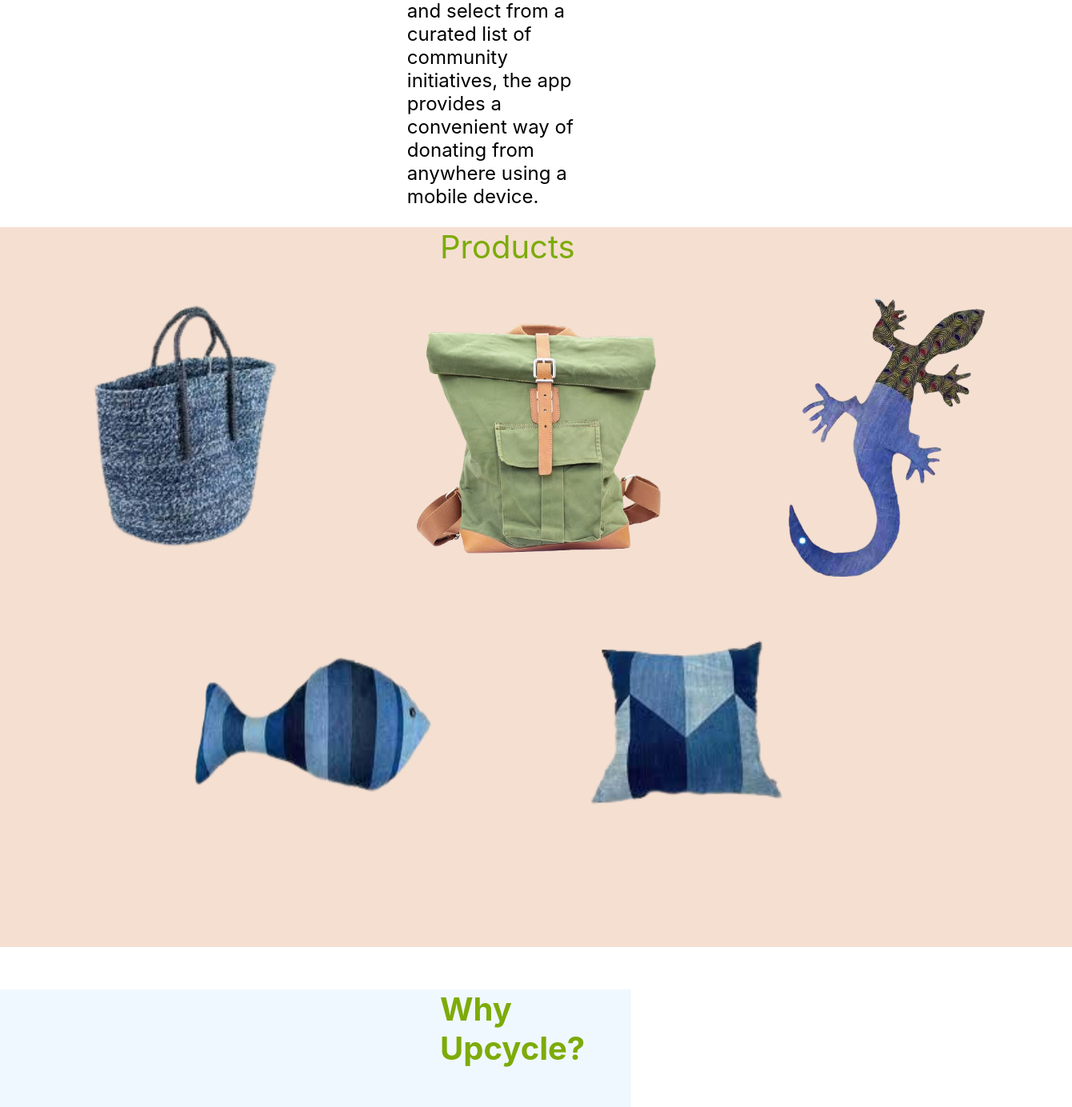
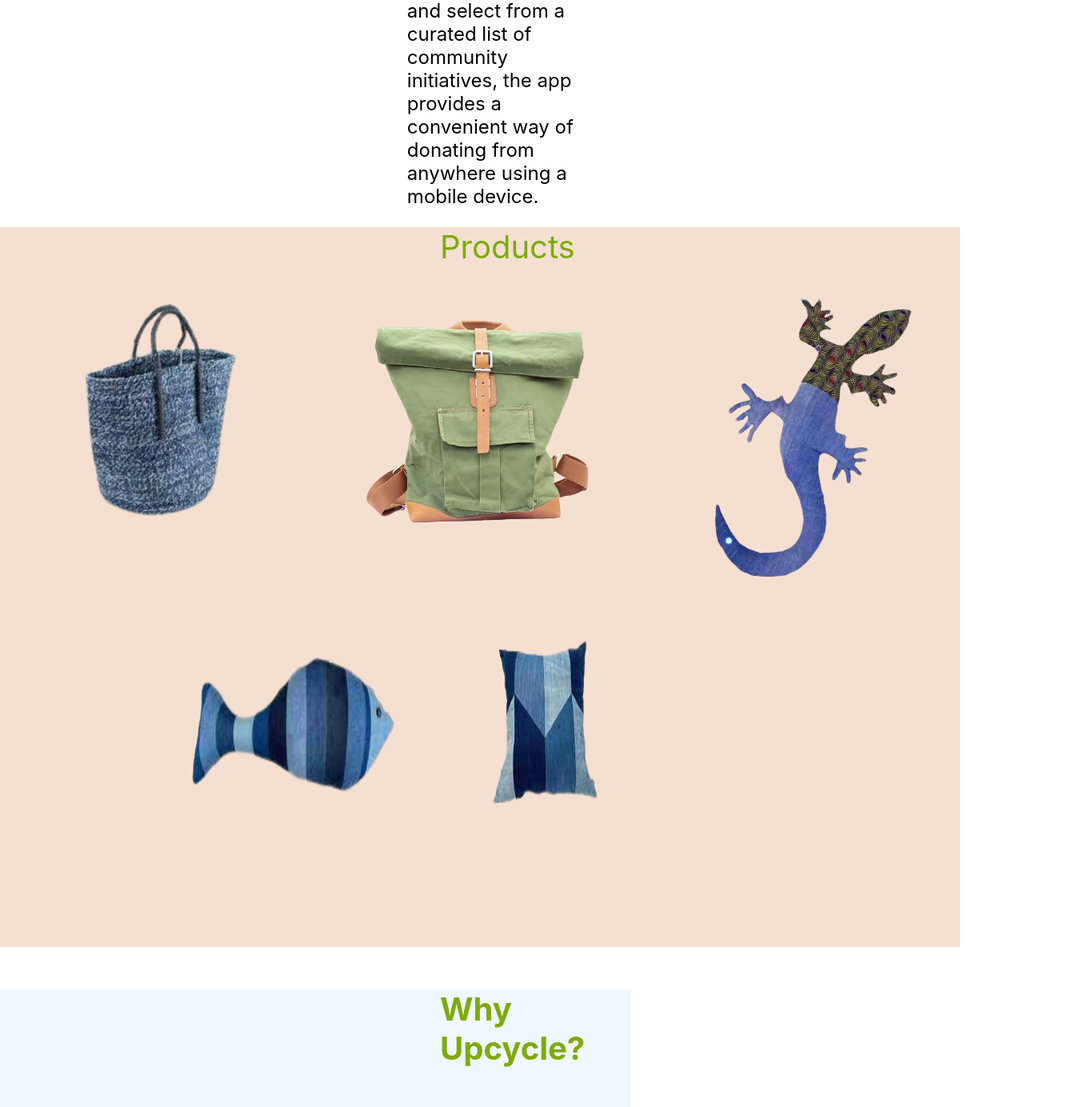
Before and after one commit to akirachix/FactFinders-Informational, a React (Create React App) app in the folder loop-and-wear/: page / in a window 1280 px wide. Shown: the part 1271-2655 px from the top of the page at 80% size, 1340 px wide, since content can reach past the window. Built offline with nearby package versions, Linux system fonts and the light colour scheme; grey boxes are pictures that could not be loaded.

Commit message:
media query

```diff
--- a/loop-and-wear/src/About/index.css
+++ b/loop-and-wear/src/About/index.css
@@ -279,7 +279,7 @@ span{
 
 
         }
-        @media screen and (min-width:820px) and (max-width:1180px){
+        /* @media screen and (min-width:820px) and (max-width:1180px){
             #aboutus{
                 display:flex;
 
@@ -310,8 +310,8 @@ span{
 
 
 
-        }
-        @media screen and (min-width:1000px) and (max-width:1024px){
+        } */
+        @media screen and (min-width:1024px) and (max-width:1100){
             #aboutus{
                 display:flex;
                 justify-content: center;
@@ -321,7 +321,7 @@ span{
 
             .globe{
                 height: 350px;
-                width: 400px;
+                width: 300px;
                 padding-left: 3%;
 
             }
@@ -337,7 +337,7 @@ span{
                 padding-top:1% ;
                 padding-left:8%;
                 font-size: 23px;
-                width: 70%;
+                width: 50%;
 
 
 
@@ -367,13 +367,11 @@ span{
             }
             #text{
                 padding-top:1% ;
-                /* width: 90%; */
-
 
 
             }
             #text p{
-                width: 160%;
+                width: 100%;
 
             }
 
--- a/loop-and-wear/src/Homepage/index.css
+++ b/loop-and-wear/src/Homepage/index.css
@@ -1019,7 +1019,7 @@
 
 
   }
-    @media only screen and (min-device-width: 1023px) and (max-device-width: 1113px) {
+    /* @media only screen and (min-device-width: 1023px) and (max-device-width: 1113px) {
 
     .home-page{
       width: 130%;
@@ -1128,11 +1128,13 @@
     }
 
 
-
+   */
 
 
   @media only screen and (min-device-width: 1024px) and (max-device-width: 1050px) {
-
+   .home-page{
+    width: 100%;
+   }
 
     .navbar {
       padding: 1rem;
@@ -1167,11 +1169,21 @@
 
     }
 
+    /* #donors-clothing{
+      width: 280px;
+      height: 300px;
+      padding-left: 0%;
+      object-fit: cover;
+
+    } */
+
+
     #donors-clothing{
       width: 280px;
-      height: 300px;
-      padding-left: 40%;
-      object-fit: cover;
+      height: 250px;
+      margin-left: 0px;
+      padding-right: 70px;
+      margin-top: 140px;
 
     }
 
@@ -1195,12 +1207,13 @@
 
 
 
-  @media only screen and (min-device-width: 1051px) and (max-device-width: 1500px) {
+  @media only screen and (min-device-width: 1000px) and (max-device-width: 1500px) {
 
 
     .navbar {
       padding: 1rem;
-      font-size: larger;
+      font-size: 15px;
+
 
     }
 
@@ -1211,20 +1224,20 @@
     #logo{
       width: 50px;
       height: 50px;
-      margin-left: 70%;
+      margin-left: 10%;
     }
 
     .container{
       display: flex;
       font-size: 30px;
-      gap: 10%;
+      gap: 5%;
       border: none;
       margin-top: 5%;
 
     }
     .home-page{
       background-color:#F2E5DD;
-      width: 1335px;
+      width: 96%;
 
     }
     #details{
@@ -1253,9 +1266,9 @@
     }
 
     #donors-clothing{
-      width: 350px;
-      height: 350px;
-      margin-left: 100px;
+      width: 300px;
+      height: 300px;
+      margin-left: 0px;
       object-fit: cover;
 
     }
--- a/loop-and-wear/src/OurTeam/index.css
+++ b/loop-and-wear/src/OurTeam/index.css
@@ -385,7 +385,7 @@ h6{
 
     .team-section{
         background-image: linear-gradient(to right, #0F2A4F, #0F2A4F, #7DAB08);
-        width: 130%;
+        width: 100%;
 
     }
 
--- a/loop-and-wear/src/Products/index.css
+++ b/loop-and-wear/src/Products/index.css
@@ -243,9 +243,9 @@ h3{
         width: 80%;
     }
     .upcycling-explanation{
-        margin-left: 30px;
+        margin-left: 50px;
         gap: 0px;
-        width: 80%;
+        width: 100%;
     }
 }
 @media  screen and (min-width:375px) and (max-width: 400px) {
@@ -1128,7 +1128,7 @@ h3{
         font-size: 30px;
         color: #7DAB08;
         height: 900px;
-        width: 130%;
+        width: 110%;
         margin-top: 0px;
         background-color:#f5dfd1 ;
 
@@ -1247,30 +1247,30 @@ h3{
         height: 900px;
         margin-top: 0px;
         background-color:#f5dfd1 ;
-        width: 1340px;
+        width: 1200px;
 
     }
     #chondo{
-        width: 362px;
-        height: 340px;
+        width: 300px;
+        height: 300px;
     }
     #backbag{
-        width: 330px;
-        height: 340px;
+        width: 300px;
+        height: 300px;
     }
     #lizard{
-        width: 320px;
-        height: 352x;
+        width: 300px;
+        height: 300px;
     }
 
     #pillow{
-        width: 550px;
+        width: 300px;
         height: 300px;
         border-radius: 100px;
 
     }
     #fish{
-        width: 350px;
+        width: 300px;
         height: 300px;
         border-radius: 100px;
 
```
